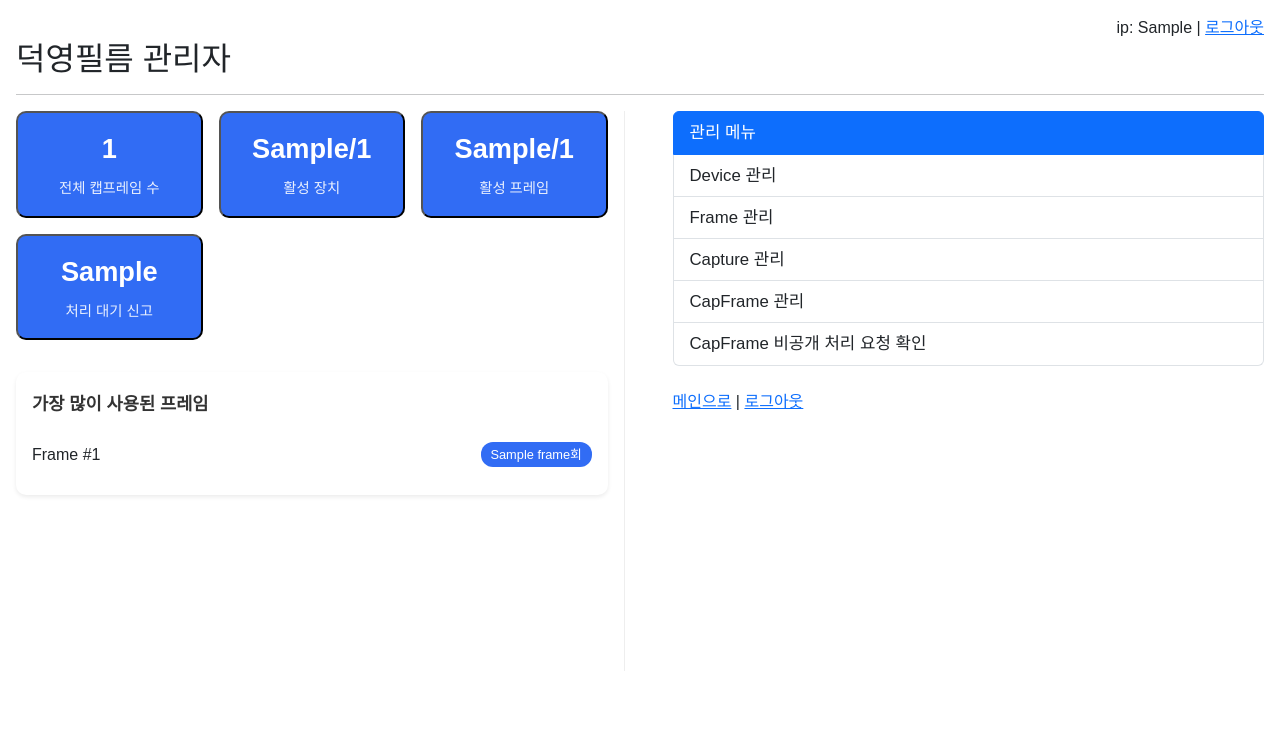
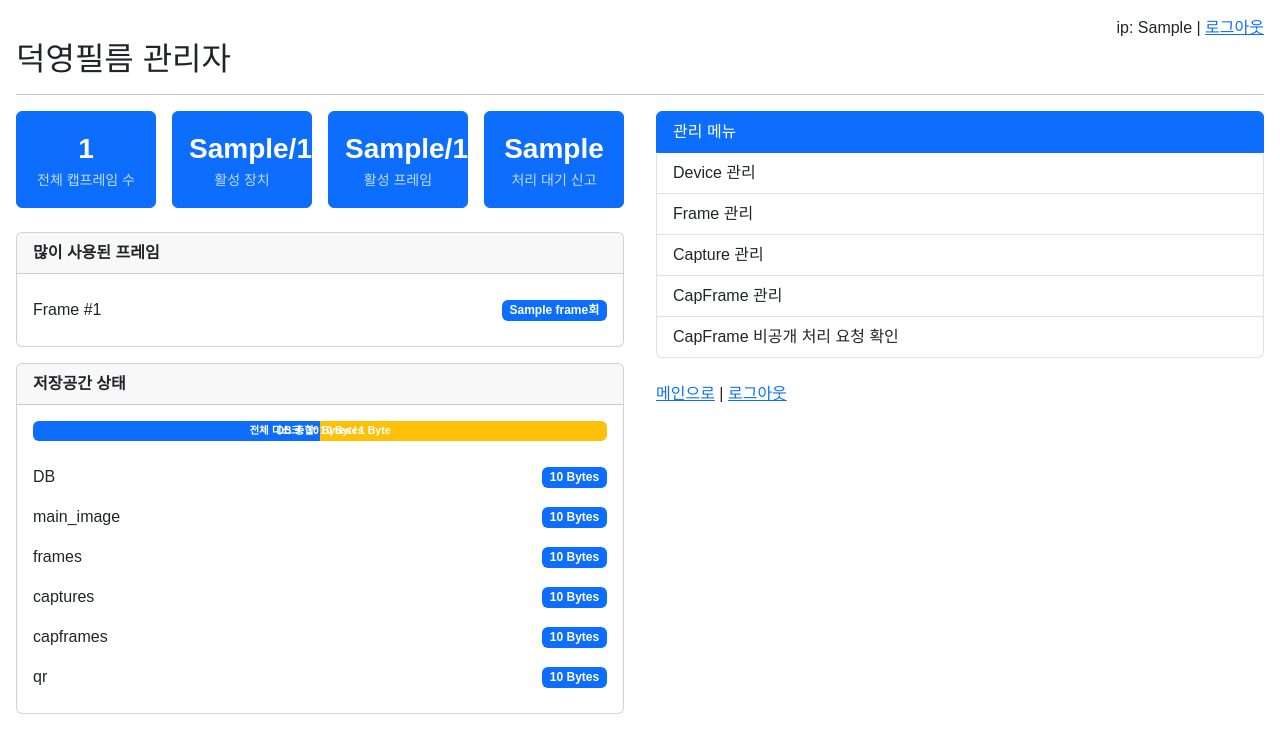
Before and after one commit to szkotgh/dyfilm_server_v2.0, a Flask app: template templates/admin/index.html in a window 1280 px wide. Shown: the top 753 px of the page. Run offline with Flask 3, Linux system fonts and the light colour scheme; the template is opened without the code that fills it: most values are stand-ins (such as "Sample title", 1, 10 or a date in 2020); parts of the project's set-up code (start-up, migrations or seed data) failed here and were passed over; some web fonts are replaced.

Commit message:
update: disk info card added & ui fix

```diff
--- a/db/device.py
+++ b/db/device.py
@@ -9,7 +9,7 @@ def device_get_list():
 
 def device_get_list_paginated(limit: int, offset: int):
     try:
-        db.cursor.execute('SELECT * FROM device ORDER BY "create" DESC LIMIT ? OFFSET ?', (limit, offset))
+        db.cursor.execute('SELECT * FROM device ORDER BY "create" ASC LIMIT ? OFFSET ?', (limit, offset))
         rows = db.cursor.fetchall()
         return rows
     except Exception:
--- a/templates/admin/config/capframe.html
+++ b/templates/admin/config/capframe.html
@@ -148,7 +148,7 @@
                                 <div class="modal fade" id="f_id${item.cf_id}" tabindex="-1" aria-hidden="true"><div class="modal-dialog"><div class="modal-content"><div class="modal-header"><h5 class="modal-title">프레임 아이디</h5><button type="button" class="btn-close" data-bs-dismiss="modal" aria-label="Close"></button></div><div class="modal-body"><p>이 값은 수정할 수 없습니다.</p></div><div class="modal-footer"><button type="button" class="btn btn-primary" data-bs-dismiss="modal">확인</button></div></div></div></div>
                         </td>
                         <td>
-                                <span style="cursor: pointer;" data-bs-toggle="modal" data-bs-target="#status${item.cf_id}">${item.status ? '활성화' : '비활성화'}</span>
+                                <span style="cursor: pointer;" data-bs-toggle="modal" data-bs-target="#status${item.cf_id}" class="${item.status ? '' : 'text-danger'}">${item.status ? '활성화' : '비활성화'}</span>
                                 <div class="modal fade" id="status${item.cf_id}" tabindex="-1" aria-hidden="true"><div class="modal-dialog"><div class="modal-content">
                                   <div class="modal-header"><h5 class="modal-title">캡프레임 상태 변경</h5><button type="button" class="btn-close" data-bs-dismiss="modal" aria-label="Close"></button></div>
                                   <form action="{{ url_for('router.admin.config.capframe.config_status') }}" method="post">
--- a/templates/admin/config/capture.html
+++ b/templates/admin/config/capture.html
@@ -120,7 +120,7 @@
                                 <div class="modal fade" id="d_id${item.c_id}" tabindex="-1" aria-hidden="true"><div class="modal-dialog"><div class="modal-content"><div class="modal-header"><h5 class="modal-title">장치 아이디</h5><button type="button" class="btn-close" data-bs-dismiss="modal" aria-label="Close"></button></div><div class="modal-body"><p>이 값은 변경할 수 없습니다.</p></div><div class="modal-footer"><button type="button" class="btn btn-primary" data-bs-dismiss="modal">확인</button></div></div></div></div>
                             </td>
                             <td>
-                                <span style="cursor:pointer;" data-bs-toggle="modal" data-bs-target="#status${item.c_id}">${item.status ? '활성화' : '비활성화'}</span>
+                                <span style="cursor:pointer;" data-bs-toggle="modal" data-bs-target="#status${item.c_id}" class="${item.status ? '' : 'text-danger'}">${item.status ? '활성화' : '비활성화'}</span>
                                 <div class="modal fade" id="status${item.c_id}" tabindex="-1" aria-hidden="true"><div class="modal-dialog"><div class="modal-content">
                                   <div class="modal-header"><h5 class="modal-title">캡쳐 상태 변경</h5><button type="button" class="btn-close" data-bs-dismiss="modal" aria-label="Close"></button></div>
                                   <form action="{{ url_for('router.admin.config.capture.config_status') }}" method="post">
--- a/templates/admin/config/device.html
+++ b/templates/admin/config/device.html
@@ -150,7 +150,7 @@
                                 </div></div></div>
                             </td>
                             <td>
-                                <span style="cursor:pointer;" data-bs-toggle="modal" data-bs-target="#status${item.d_id}">${item.status ? '활성화' : '비활성화'}</span>
+                                <span style="cursor:pointer;" data-bs-toggle="modal" data-bs-target="#status${item.d_id}" class="${item.status ? 'text-success' : 'text-danger'}">${item.status ? '활성화' : '비활성화'}</span>
                                 <div class="modal fade" id="status${item.d_id}" tabindex="-1" aria-hidden="true"><div class="modal-dialog"><div class="modal-content">
                                   <div class="modal-header"><h5 class="modal-title">장치 상태 변경</h5><button type="button" class="btn-close" data-bs-dismiss="modal" aria-label="Close"></button></div>
                                   <form action="{{ url_for('router.admin.config.device.config_status') }}" method="post">
--- a/templates/admin/config/frame.html
+++ b/templates/admin/config/frame.html
@@ -123,7 +123,7 @@
                                 </div></div></div>
                             </td>
                             <td>
-                                <span style="cursor:pointer;" data-bs-toggle="modal" data-bs-target="#status${item.f_id}">${item.status ? '활성화' : '비활성화'}</span>
+                                <span style="cursor:pointer;" data-bs-toggle="modal" data-bs-target="#status${item.f_id}" class="${item.status ? 'text-success' : 'text-danger'}">${item.status ? '활성화' : '비활성화'}</span>
                                 <div class="modal fade" id="status${item.f_id}" tabindex="-1" aria-hidden="true"><div class="modal-dialog"><div class="modal-content">
                                   <div class="modal-header"><h5 class="modal-title">프레임 상태 변경</h5><button type="button" class="btn-close" data-bs-dismiss="modal" aria-label="Close"></button></div>
                                   <form action="{{ url_for('router.admin.config.frame.config_status') }}" method="post">
--- a/templates/admin/index.html
+++ b/templates/admin/index.html
@@ -1,205 +1,118 @@
 {% extends "admin/base.html" %}
 
-{% block head %}
-<style>
-    .admin-main-split {
-        display: flex;
-        flex-direction: row;
-        gap: 2rem;
-        min-height: 70vh;
-    }
-    .admin-main-left, .admin-main-right {
-        flex: 1 1 0;
-        min-width: 0;
-    }
-    .admin-main-left {
-        padding-right: 1rem;
-        border-right: 1.5px solid #eee;
-    }
-    .admin-main-right {
-        padding-left: 1rem;
-        display: flex;
-        flex-direction: column;
-        align-items: flex-start;
-        justify-content: flex-start;
-    }
-    .stats-container {
-        margin-bottom: 2rem;
-    }
-    .stats-grid {
-        display: grid;
-        grid-template-columns: repeat(auto-fit, minmax(180px, 1fr));
-        gap: 1rem;
-        margin-bottom: 2rem;
-    }
-    .stat-card {
-        background: #316cf4;
-        color: white;
-        padding: 1rem 0.8rem;
-        border-radius: 10px;
-        text-align: center;
-        box-shadow: 0 px 6px rgba(0, 0, 0, 0.08);
-        transition: transform 0.2s;
-    }
-    .stat-number {
-        font-size: 1.7rem;
-        font-weight: bold;
-        margin-bottom: 0.5rem;
-    }
-    .stat-label {
-        font-size: 0.9rem;
-        opacity: 0.9;
-    }
-    .chart-container {
-        background: white;
-        padding: 1.2rem 1rem;
-        border-radius: 10px;
-        box-shadow: 0 2px 4px rgba(0, 0, 0, 0.08);
-        margin-bottom: 2rem;
-    }
-    .chart-title {
-        font-size: 1.1rem;
-        font-weight: bold;
-        margin-bottom: 1rem;
-        color: #333;
-    }
-    .daily-chart {
-        display: flex;
-        align-items: end;
-        height: 120px;
-        gap: 8px;
-        padding: 1rem 0;
-    }
-    .chart-bar {
-        flex: 1;
-        background: #316cf4;
-        border-radius: 4px 4px 0 0;
-        min-height: 20px;
-        position: relative;
-        transition: opacity 0.2s;
-    }
-    .chart-bar:hover {
-        opacity: 0.8;
-    }
-    .chart-label {
-        position: absolute;
-        bottom: -22px;
-        left: 50%;
-        transform: translateX(-50%);
-        font-size: 0.8rem;
-        color: #666;
-    }
-    .chart-value {
-        position: absolute;
-        top: -22px;
-        left: 50%;
-        transform: translateX(-50%);
-        font-size: 0.8rem;
-        font-weight: bold;
-        color: #333;
-    }
-    .top-frames {
-        background: white;
-        padding: 1.2rem 1rem;
-        border-radius: 10px;
-        box-shadow: 0 2px 4px rgba(0, 0, 0, 0.08);
-    }
-    .frame-item {
-        display: flex;
-        justify-content: space-between;
-        align-items: center;
-        padding: 0.5rem 0;
-        border-bottom: 1px solid #eee;
-    }
-    .frame-item:last-child {
-        border-bottom: none;
-    }
-    .frame-name {
-        font-weight: 500;
-    }
-    .frame-count {
-        background: #316cf4;
-        color: white;
-        padding: 0.2rem 0.6rem;
-        border-radius: 12px;
-        font-size: 0.8rem;
-    }
-    .admin-menu-list {
-        width: 100%;
-        margin-bottom: 2rem;
-    }
-    .admin-menu-list .list-group-item {
-        font-size: 1.05rem;
-    }
-    .admin-menu-footer {
-        margin-top: auto;
-        font-size: 0.95rem;
-        color: #666;
-    }
-    @media (max-width: 900px) {
-        .admin-main-split {
-            flex-direction: column;
-        }
-        .admin-main-left, .admin-main-right {
-            padding: 0;
-            border: none;
-        }
-        .admin-main-left {
-            margin-bottom: 2rem;
-        }
-    }
-</style>
-{% endblock head %}
-
 {% block body %}
-<div class="admin-main-split">
-    <div class="admin-main-left">
-        <div class="stats-container">
-            <div class="stats-grid">
-                <button class="stat-card" onclick="window.location.href='/admin/config/capframe'">
-                    <div class="stat-number">{{ stats.total_capframes }}</div>
-                    <div class="stat-label">전체 캡프레임 수</div>
-                </button>
-                <button class="stat-card" onclick="window.location.href='/admin/config/device'">
-                    <div class="stat-number">{{ stats.active_devices }}/{{ stats.total_devices }}</div>
-                    <div class="stat-label">활성 장치</div>
-                </button>
-                <button class="stat-card" onclick="window.location.href='/admin/config/frame'">
-                    <div class="stat-number">{{ stats.active_frames }}/{{ stats.total_frames }}</div>
-                    <div class="stat-label">활성 프레임</div>
-                </button>
-                <button class="stat-card" onclick="window.location.href='/admin/report'">
-                    <div class="stat-number">{{ stats.pending_reports }}</div>
-                    <div class="stat-label">처리 대기 신고</div>
-                </button>
+<div class="row g-4" style="min-height: 70vh;">
+    <div class="col-lg-6 pe-lg-3 border-lg-end mb-lg-0 mb-4">
+        <div class="mb-4">
+            <div class="row g-3 mb-4">
+                <div class="col-md-6 col-lg-3">
+                    <button class="btn btn-primary w-100 p-3" onclick="window.location.href='/admin/config/capframe'">
+                        <div class="fs-3 fw-bold">{{ stats.total_capframes }}</div>
+                        <div class="small opacity-75">전체 캡프레임 수</div>
+                    </button>
+                </div>
+                <div class="col-md-6 col-lg-3">
+                    <button class="btn btn-primary w-100 p-3" onclick="window.location.href='/admin/config/device'">
+                        <div class="fs-3 fw-bold">{{ stats.active_devices }}/{{ stats.total_devices }}</div>
+                        <div class="small opacity-75">활성 장치</div>
+                    </button>
+                </div>
+                <div class="col-md-6 col-lg-3">
+                    <button class="btn btn-primary w-100 p-3" onclick="window.location.href='/admin/config/frame'">
+                        <div class="fs-3 fw-bold">{{ stats.active_frames }}/{{ stats.total_frames }}</div>
+                        <div class="small opacity-75">활성 프레임</div>
+                    </button>
+                </div>
+                <div class="col-md-6 col-lg-3">
+                    <button class="btn btn-primary w-100 p-3" onclick="window.location.href='/admin/report'">
+                        <div class="fs-3 fw-bold">{{ stats.pending_reports }}</div>
+                        <div class="small opacity-75">처리 대기 신고</div>
+                    </button>
+                </div>
             </div>
-            <div class="top-frames">
-                <div class="chart-title">가장 많이 사용된 프레임</div>
-                {% for frame in stats.top_frames %}
-                <div class="frame-item">
-                    <div class="frame-name">{{ frame[1] if frame[1] else 'Frame #' ~ frame[0] }}</div>
-                    <div class="frame-count">{{ frame[2] }}회</div>
+            <div class="card mb-3">
+                <div class="card-header fw-bold">많이 사용된 프레임</div>
+                <div class="card-body">
+                    {% if stats.top_frames %}
+                    <div class="list-group list-group-flush">
+                        {% for frame in stats.top_frames %}
+                        <div class="list-group-item d-flex justify-content-between align-items-center border-0 px-0">
+                            <span class="fw-medium">{{ frame[1] if frame[1] else 'Frame #' ~ frame[0] }}</span>
+                            <span class="badge bg-primary">{{ frame[2] }}회</span>
+                        </div>
+                        {% endfor %}
+                    </div>
+                    {% else %}
+                    <div class="text-muted">아직 사용된 프레임이 없습니다.</div>
+                    {% endif %}
                 </div>
-                {% endfor %}
-                {% if not stats.top_frames %}
-                <div class="text-muted">아직 사용된 프레임이 없습니다.</div>
-                {% endif %}
+            </div>
+            <div class="card">
+                <div class="card-header fw-bold">저장공간 상태</div>
+                <div class="card-body">
+                    <div class="position-relative mb-3">
+                        {% if (hardware_info.used_disk / hardware_info.total_disk) * 100 <= 20 %}
+                            <div class="mt-1 small">전체 디스크: {{ hardware_info.used_disk | filesizeformat }} / {{ hardware_info.total_disk | filesizeformat }}</div>
+                        {% endif %}
+                        {% if (db_size.total / hardware_info.total_disk) * 100 <= 15 %}
+                            <div class="small mb-1">덕영필름: {{ db_size.total | filesizeformat }}</div>
+                        {% endif %}
+                        <div class="progress" style="height: 20px;">
+                            <div class="progress-bar" role="progressbar" style="width: {{ (hardware_info.used_disk / hardware_info.total_disk) * 100 }}%" aria-valuenow="{{ (hardware_info.used_disk / hardware_info.total_disk) * 100 }}" aria-valuemin="0" aria-valuemax="100">
+                                {% if (hardware_info.used_disk / hardware_info.total_disk) * 100 > 20 %}
+                                <span class="position-absolute top-50 start-50 translate-middle text-white fw-bold small">전체 디스크: {{ hardware_info.used_disk | filesizeformat }} / {{ hardware_info.total_disk | filesizeformat }}</span>
+                                {% endif %}
+                            </div>
+                            <div class="progress-bar bg-warning" role="progressbar" style="width: {{ (db_size.total / hardware_info.total_disk) * 100 }}%" aria-valuenow="{{ (db_size.total / hardware_info.total_disk) * 100 }}" aria-valuemin="0" aria-valuemax="100">
+                                {% if (db_size.total / hardware_info.total_disk) * 100 > 15 %}
+                                <span class="position-absolute top-50 start-50 translate-middle text-white fw-bold small">DB 총합: {{ db_size.total | filesizeformat }}</span>
+                                {% endif %}
+                            </div>
+                        </div>
+                    </div>
+                    <div class="list-group list-group-flush">
+                        <div class="list-group-item d-flex justify-content-between align-items-center border-0 px-0">
+                            <span class="fw-medium">DB</span>
+                            <span class="badge bg-primary">{{ db_size.db | filesizeformat }}</span>
+                        </div>
+                        <div class="list-group-item d-flex justify-content-between align-items-center border-0 px-0">
+                            <span class="fw-medium">main_image</span>
+                            <span class="badge bg-primary">{{ db_size.main_image | filesizeformat }}</span>
+                        </div>
+                        <div class="list-group-item d-flex justify-content-between align-items-center border-0 px-0">
+                            <span class="fw-medium">frames</span>
+                            <span class="badge bg-primary">{{ db_size.frames | filesizeformat }}</span>
+                        </div>
+                        <div class="list-group-item d-flex justify-content-between align-items-center border-0 px-0">
+                            <span class="fw-medium">captures</span>
+                            <span class="badge bg-primary">{{ db_size.captures | filesizeformat }}</span>
+                        </div>
+                        <div class="list-group-item d-flex justify-content-between align-items-center border-0 px-0">
+                            <span class="fw-medium">capframes</span>
+                            <span class="badge bg-primary">{{ db_size.capframes | filesizeformat }}</span>
+                        </div>
+                        <div class="list-group-item d-flex justify-content-between align-items-center border-0 px-0">
+                            <span class="fw-medium">qr</span>
+                            <span class="badge bg-primary">{{ db_size.qr | filesizeformat }}</span>
+                        </div>
+                    </div>
+                </div>
             </div>
         </div>
     </div>
-    <div class="admin-main-right">
-        <div class="admin-menu-list">
+    <div class="col-lg-6 ps-lg-3 d-flex flex-column">
+        <div class="w-100 mb-4">
             <div class="list-group">
-                <a class="list-group-item list-group-item-action active" aria-current="true">관리 메뉴</a>
-                <a href="/admin/config/device" class="list-group-item list-group-item-action">Device 관리</a>
-                <a href="/admin/config/frame" class="list-group-item list-group-item-action">Frame 관리</a>
-                <a href="/admin/config/capture" class="list-group-item list-group-item-action">Capture 관리</a>
-                <a href="/admin/config/capframe" class="list-group-item list-group-item-action">CapFrame 관리</a>
-                <a href="/admin/report" class="list-group-item list-group-item-action">CapFrame 비공개 처리 요청 확인</a>
+                <a class="list-group-item list-group-item-action active fs-6" aria-current="true">관리 메뉴</a>
+                <a href="/admin/config/device" class="list-group-item list-group-item-action fs-6">Device 관리</a>
+                <a href="/admin/config/frame" class="list-group-item list-group-item-action fs-6">Frame 관리</a>
+                <a href="/admin/config/capture" class="list-group-item list-group-item-action fs-6">Capture 관리</a>
+                <a href="/admin/config/capframe" class="list-group-item list-group-item-action fs-6">CapFrame 관리</a>
+                <a href="/admin/report" class="list-group-item list-group-item-action fs-6">CapFrame 비공개 처리 요청 확인</a>
             </div><br>
             <a href="/">메인으로</a> | <a href="/admin/logout">로그아웃</a>
         </div>
-        <div class="admin-menu-footer">
+        <div class="mt-auto text-muted small">
         </div>
     </div>
 </div>
```
Also changed, not shown: router/admin/__init__.py (+11 -1 lines), src/utils.py (+43 -2 lines).
